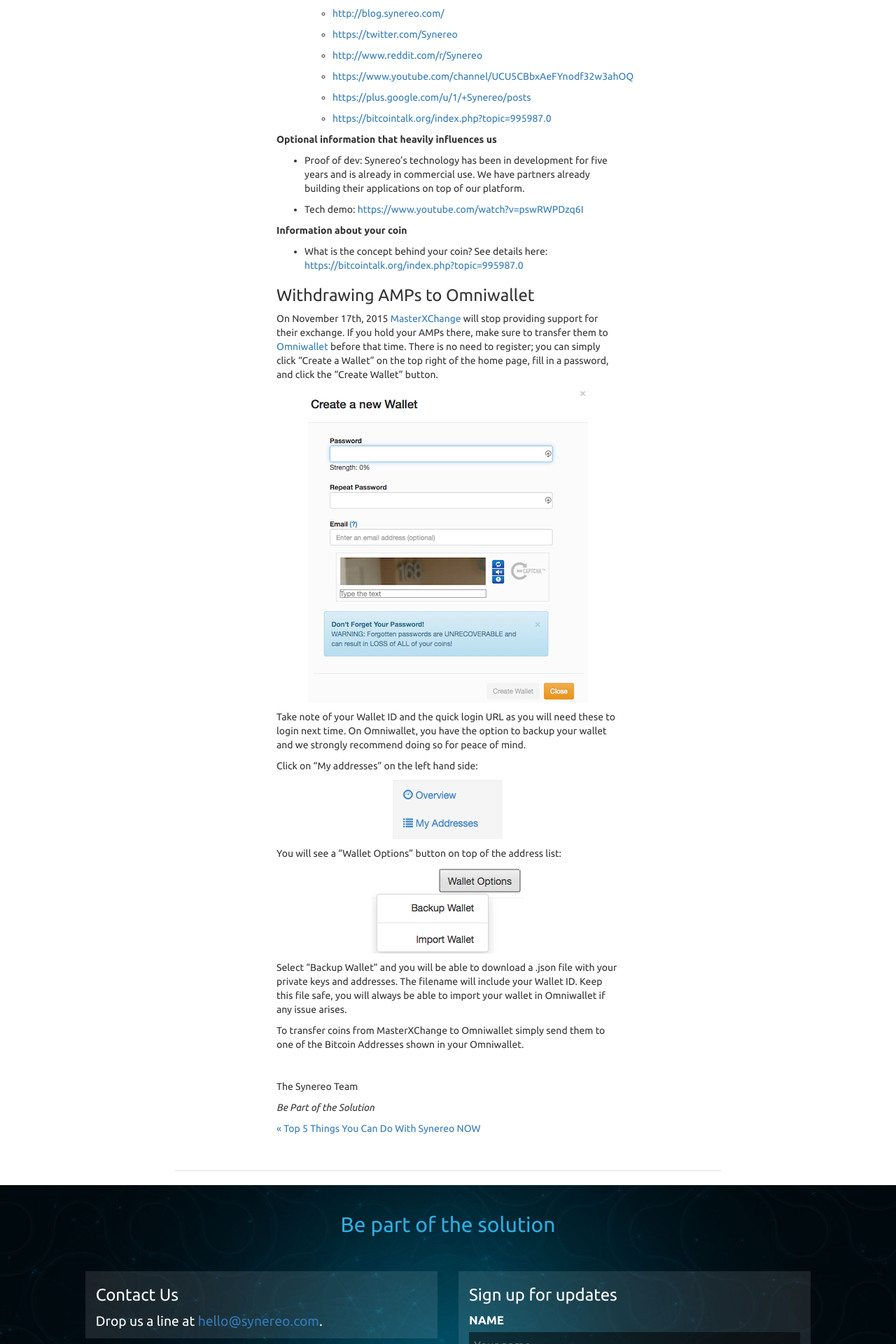
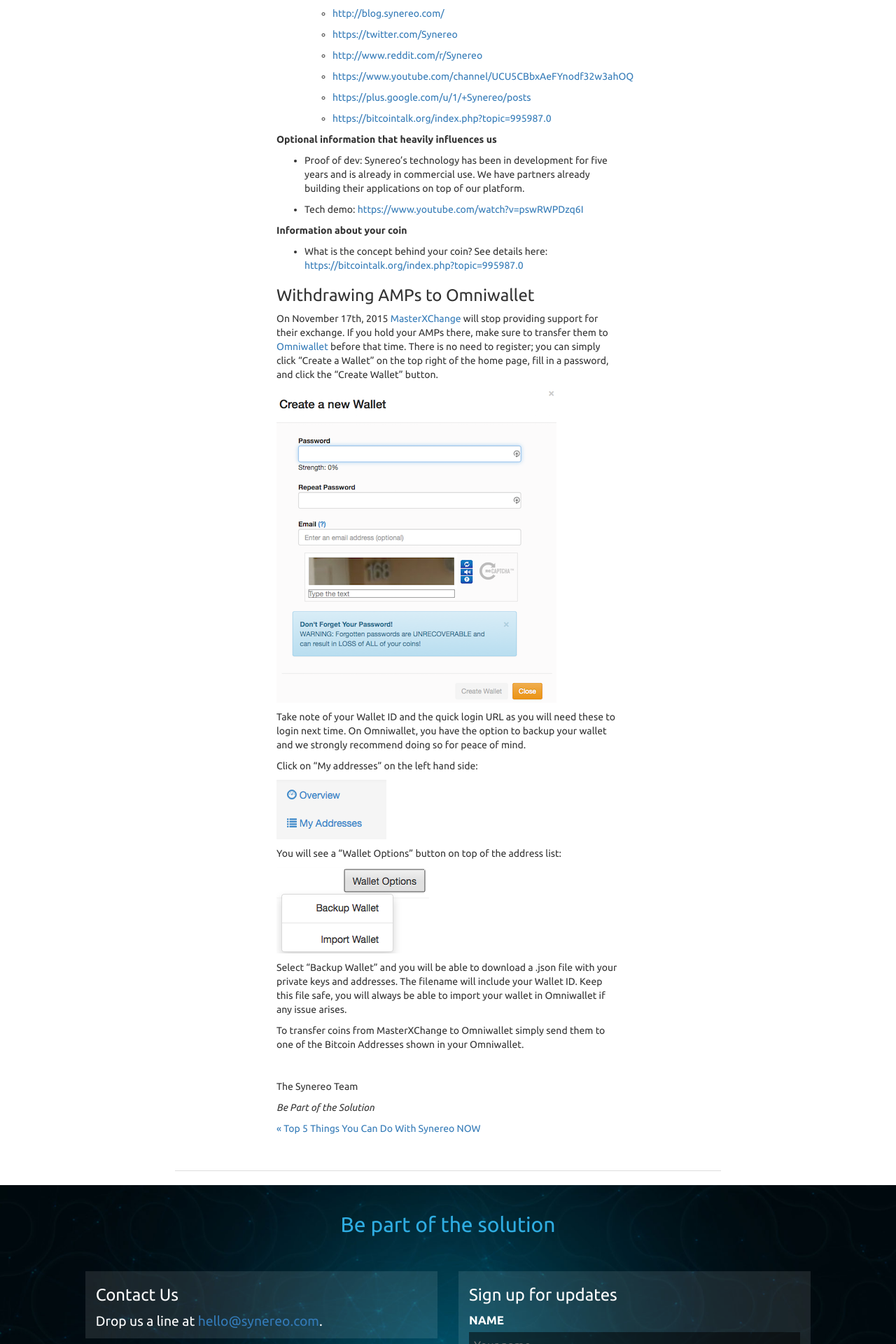
Before and after one commit to synereo/blog.synereo.com, a Jekyll site: the page built from _posts/2015-10-27-MasterXchange-closing-and-helping-AMPs.markdown, in a window 1280 px wide. Shown: the part 1171-3091 px from the top of the page at 70% size. Built offline with Jekyll 4.4.1, drawn with Linux system fonts in a browser that asks for light colours; nearby versions of some CDN libraries; a script that is not in the unit is left out.

Commit message:
Format pix #2
Format pix #2

```diff
--- a/_posts/2015-10-27-MasterXchange-closing-and-helping-AMPs.markdown
+++ b/_posts/2015-10-27-MasterXchange-closing-and-helping-AMPs.markdown
@@ -82,17 +82,17 @@
 
 On November 17th, 2015[ MasterXChange](https://masterxchange.com) will stop providing support for their exchange. If you hold your AMPs there, make sure to transfer them to[ Omniwallet](https://omniwallet.org/) before that time. There is no need to register; you can simply click "Create a Wallet" on the top right of the home page, fill in a password, and click the “Create Wallet” button.
 
-![createwallet.png](/img/uploads/createwallet.png){: style="width: 400px; display: block; margin: 0 auto;"}
+![createwallet.png](/img/uploads/createwallet.png){: style="width: 400px;"}
 
 Take note of your Wallet ID and the quick login URL as you will need these to login next time. On Omniwallet, you have the option to backup your wallet and we strongly recommend doing so for peace of mind.
 
 Click on "My addresses" on the left hand side:
 
-![addresses.png](/img/uploads/addresses.png){: style="width: 157px; display: block; margin: 0 auto;"}
+![addresses.png](/img/uploads/addresses.png){: style="width: 157px;"}
 
 You will see a "Wallet Options" button on top of the address list:
 
-![backupwallet.png](/img/uploads/backupwallet.png){: style="width: 218px; display: block; margin: 0 auto;"}
+![backupwallet.png](/img/uploads/backupwallet.png){: style="width: 218px;"}
 
 Select "Backup Wallet" and you will be able to download a .json file with your private keys and addresses. The filename will include your Wallet ID. Keep this file safe, you will always be able to import your wallet in Omniwallet if any issue arises.
 
```
